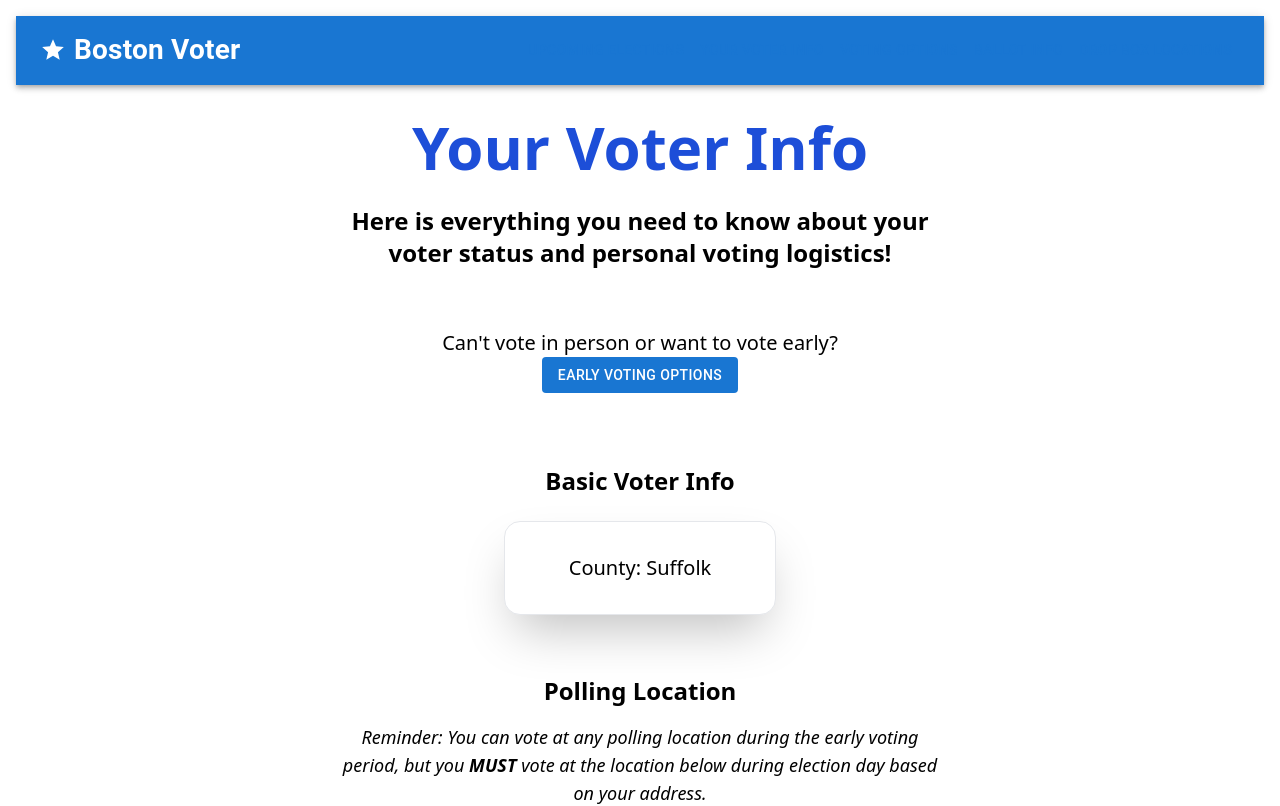
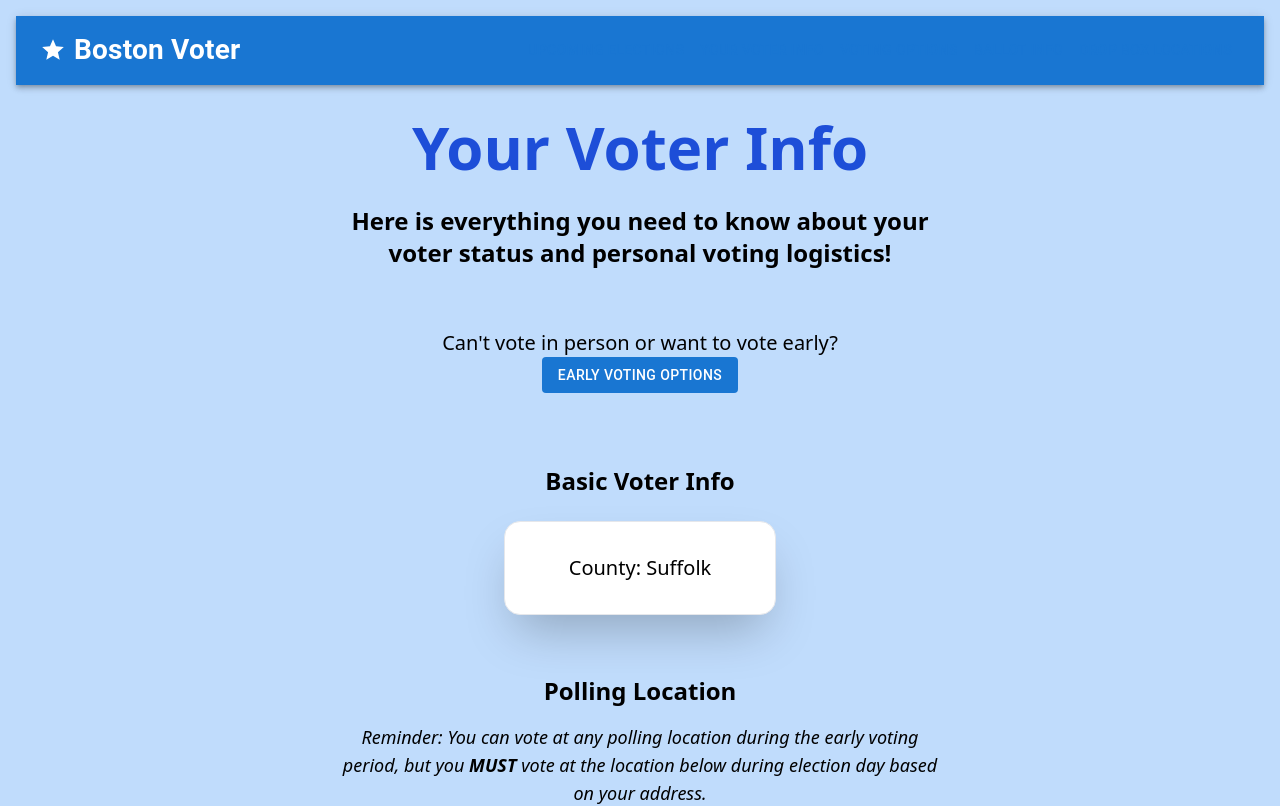
Before and after one commit to BU-Spark/pitne-voter-app, a Next.js app in the folder client/: page /voterInfo in a window 1280 px wide. Shown: the top 806 px of the page. Built offline with nearby package versions, Linux system fonts and the light colour scheme.

Commit message:
background changes

```diff
--- a/client/src/app/globals.css
+++ b/client/src/app/globals.css
@@ -1,3 +1,9 @@
 @tailwind base;
 @tailwind components;
 @tailwind utilities;
+
+body {
+    background-color: #c0dcfc;
+    margin: 0;
+    padding: 0;
+  }
```
